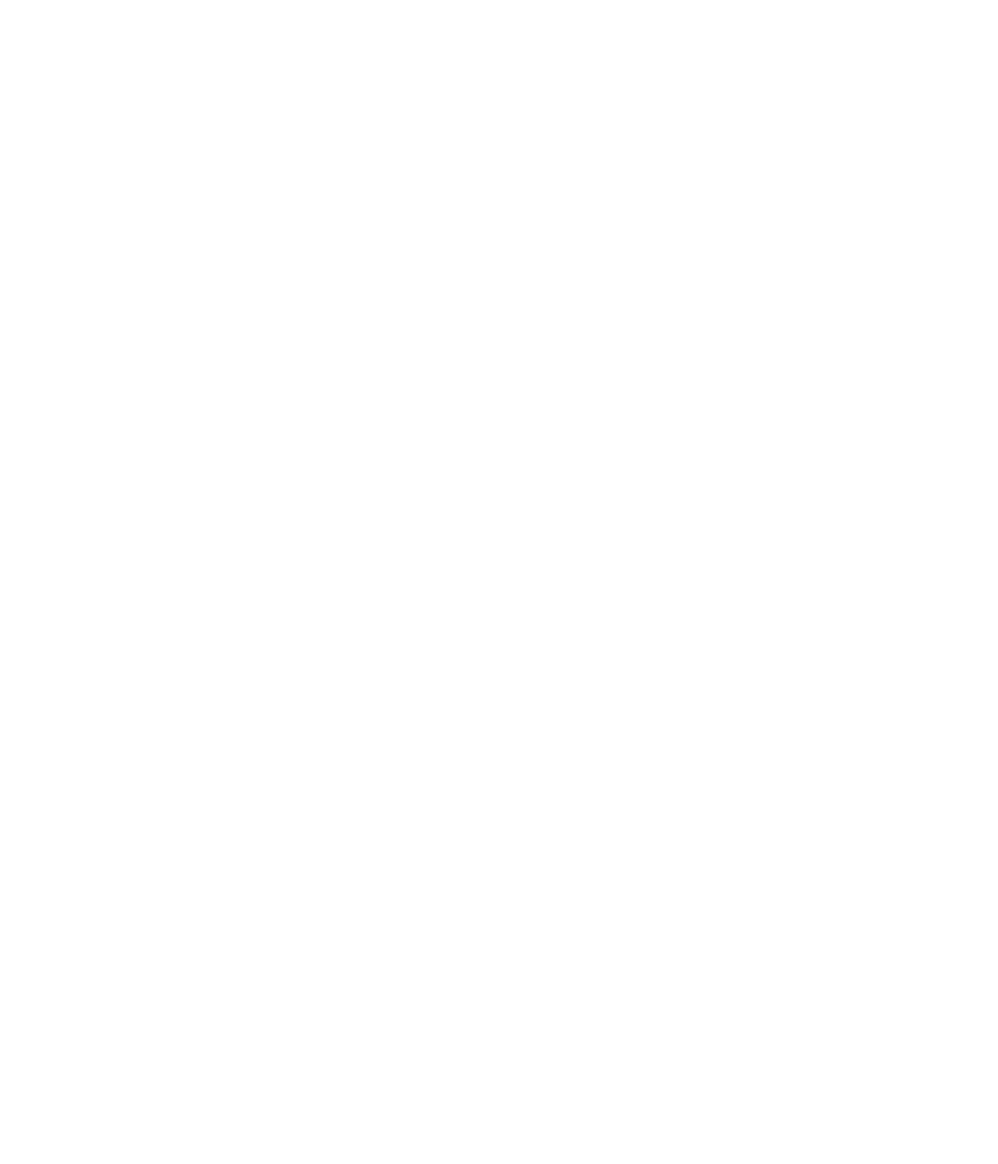
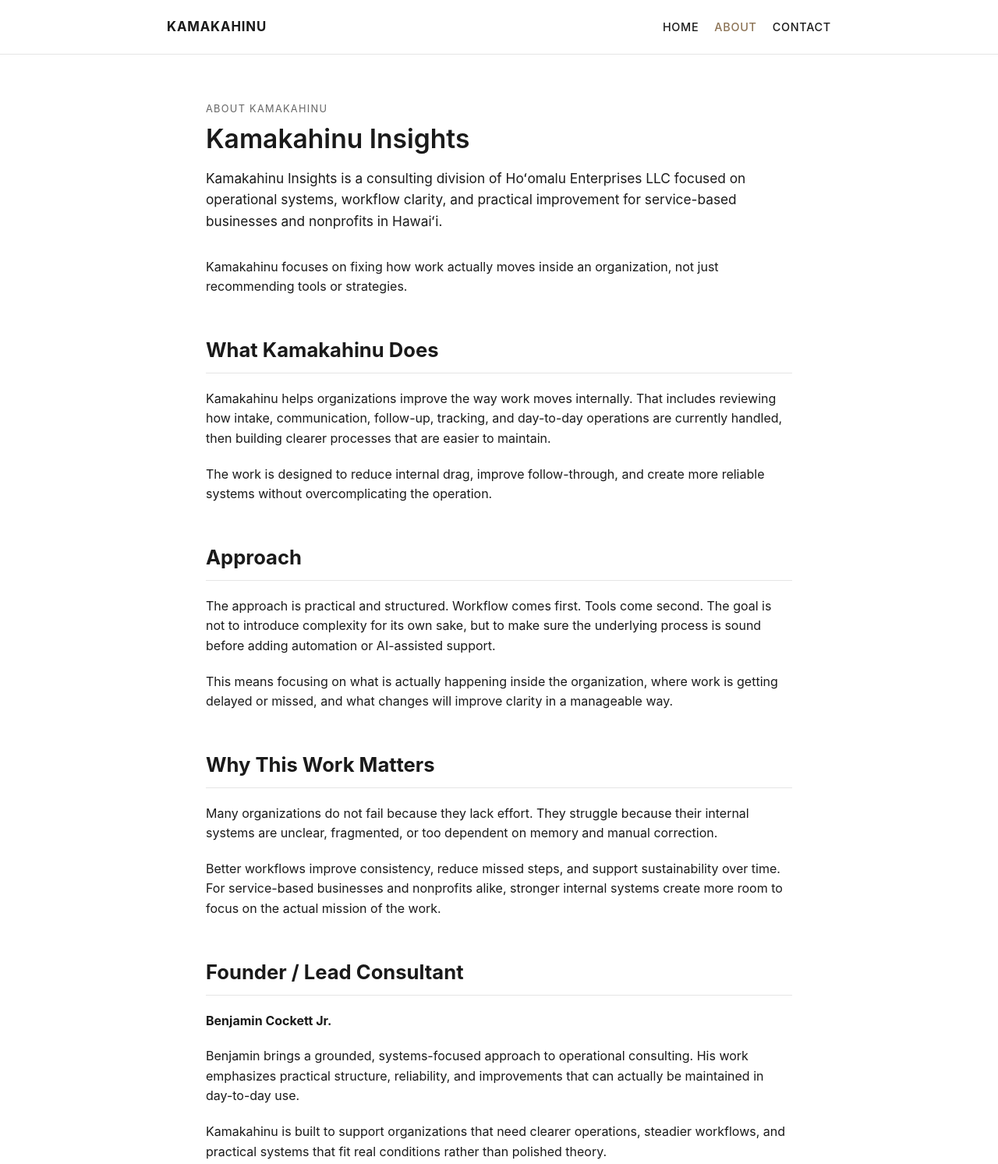
Before and after one commit to Hoomalu346/kamakahinu-insights-site, a plain HTML site: page about.html in a window 1280 px wide. Shown: the top 1493 px of the page at 78% size. Before the commit the page ends 800 px from the top, so only its background shows below. Drawn offline with Linux system fonts and the light colour scheme.

Commit message:
Update about.html

```diff
--- a/about.html
+++ b/about.html
@@ -8,4 +8,85 @@
 </head>
 <body>
 
-<nav
+<nav>
+    <div class="nav-container">
+        <div class="logo"><a href="/index.html">Kamakahinu</a></div>
+        <div class="nav-links">
+            <a href="/index.html">Home</a>
+            <a href="/about.html" class="active">About</a>
+            <a href="/contact.html">Contact</a>
+        </div>
+    </div>
+</nav>
+
+<div class="container">
+    <header>
+        <span class="label">About Kamakahinu</span>
+        <h1>Kamakahinu Insights</h1>
+        <p class="intro-text">
+            Kamakahinu Insights is a consulting division of Hoʻomalu Enterprises LLC focused on operational systems,
+            workflow clarity, and practical improvement for service-based businesses and nonprofits in Hawaiʻi.
+        </p>
+        <p>
+            Kamakahinu focuses on fixing how work actually moves inside an organization, not just recommending tools or strategies.
+        </p>
+    </header>
+
+    <section>
+        <h2>What Kamakahinu Does</h2>
+        <p>
+            Kamakahinu helps organizations improve the way work moves internally. That includes reviewing how intake,
+            communication, follow-up, tracking, and day-to-day operations are currently handled, then building clearer
+            processes that are easier to maintain.
+        </p>
+        <p>
+            The work is designed to reduce internal drag, improve follow-through, and create more reliable systems without
+            overcomplicating the operation.
+        </p>
+    </section>
+
+    <section>
+        <h2>Approach</h2>
+        <p>
+            The approach is practical and structured. Workflow comes first. Tools come second.
+            The goal is not to introduce complexity for its own sake, but to make sure the underlying process is sound
+            before adding automation or AI-assisted support.
+        </p>
+        <p>
+            This means focusing on what is actually happening inside the organization, where work is getting delayed or missed,
+            and what changes will improve clarity in a manageable way.
+        </p>
+    </section>
+
+    <section>
+        <h2>Why This Work Matters</h2>
+        <p>
+            Many organizations do not fail because they lack effort. They struggle because their internal systems are unclear,
+            fragmented, or too dependent on memory and manual correction.
+        </p>
+        <p>
+            Better workflows improve consistency, reduce missed steps, and support sustainability over time. For service-based
+            businesses and nonprofits alike, stronger internal systems create more room to focus on the actual mission of the work.
+        </p>
+    </section>
+
+    <section>
+        <h2>Founder / Lead Consultant</h2>
+        <p><strong>Benjamin Cockett Jr.</strong></p>
+        <p>
+            Benjamin brings a grounded, systems-focused approach to operational consulting. His work emphasizes practical structure,
+            reliability, and improvements that can actually be maintained in day-to-day use.
+        </p>
+        <p>
+            Kamakahinu is built to support organizations that need clearer operations, steadier workflows, and practical systems
+            that fit real conditions rather than polished theory.
+        </p>
+    </section>
+</div>
+
+<footer>
+    Kamakahinu Insights | A division of Hoʻomalu Enterprises LLC
+</footer>
+
+</body>
+</html>
```
